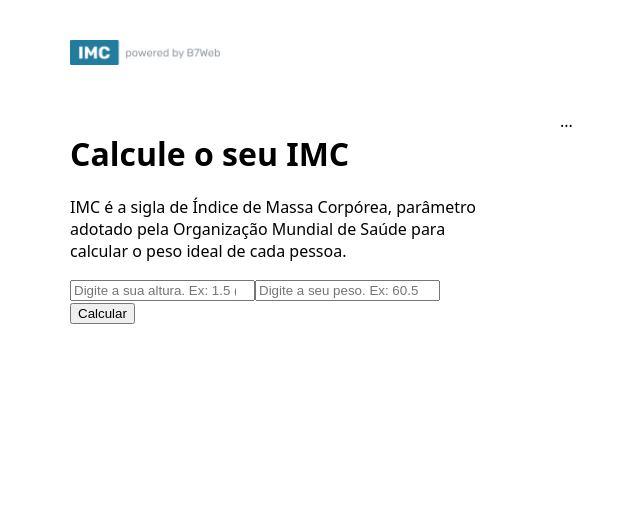
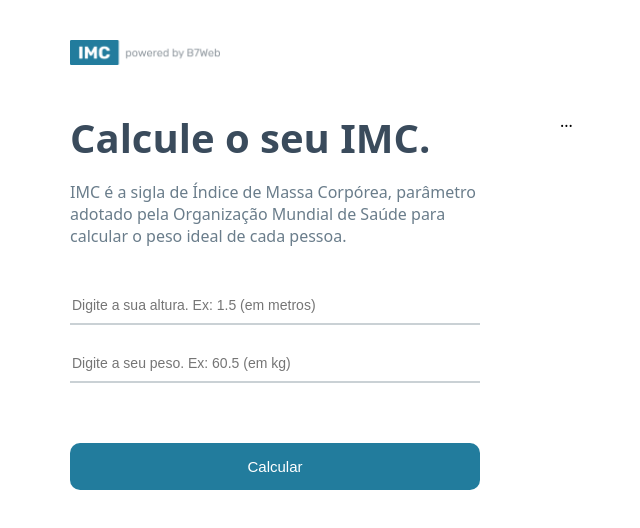
Before and after one commit to Achette/Calculadora_IMC, a React (Create React App) app: page / in a window 1280 px wide. Shown: the top 528 px of the page, without its empty margins (120-760 px from the left). Built offline with nearby package versions, Linux system fonts and the light colour scheme.

Commit message:
Finished left side styles

```diff
--- a/src/App.module.css
+++ b/src/App.module.css
@@ -23,6 +23,45 @@
   margin-right: 40px;
 }
 
+.container .leftSide h1 {
+  margin: 0;
+  font-size: 40px;
+  color: #3a4b5c;
+}
+
+.container .leftSide p {
+  font-size: 16px;
+  margin-bottom: 40px;
+  color: #6a7d8b;
+}
+
+.container .leftSide input {
+  width: 100%;
+  border: 0;
+  border-bottom: 2px solid rgba(150, 163, 171, 0.5);
+  padding: 10px 2px;
+  margin-bottom: 20px;
+  font-size: 14px;
+  outline: 0;
+}
+
+.container .leftSide button {
+  background-color: #227c9d;
+  color: #fff;
+  font-size: 15px;
+  border: 0;
+  border-radius: 10px;
+  padding: 15px 0;
+  width: 100%;
+  cursor: pointer;
+  margin-top: 40px;
+  transition: all ease .3s;
+}
+
+.container .leftSide button:hover {
+    opacity: 0.85;
+}
+
 .container .rightSide {
   flex: 1;
   margin-left: 40px;
--- a/src/App.tsx
+++ b/src/App.tsx
@@ -23,7 +23,7 @@
       </header>
       <div className={styles.container}>
         <div className={styles.leftSide}>
-          <h1>Calcule o seu IMC</h1>
+          <h1>Calcule o seu IMC.</h1>
           <p>
             IMC é a sigla de Índice de Massa Corpórea, parâmetro adotado pela
             Organização Mundial de Saúde para calcular o peso ideal de cada
```
Lines whose indentation alone changed are shown as unchanged.
